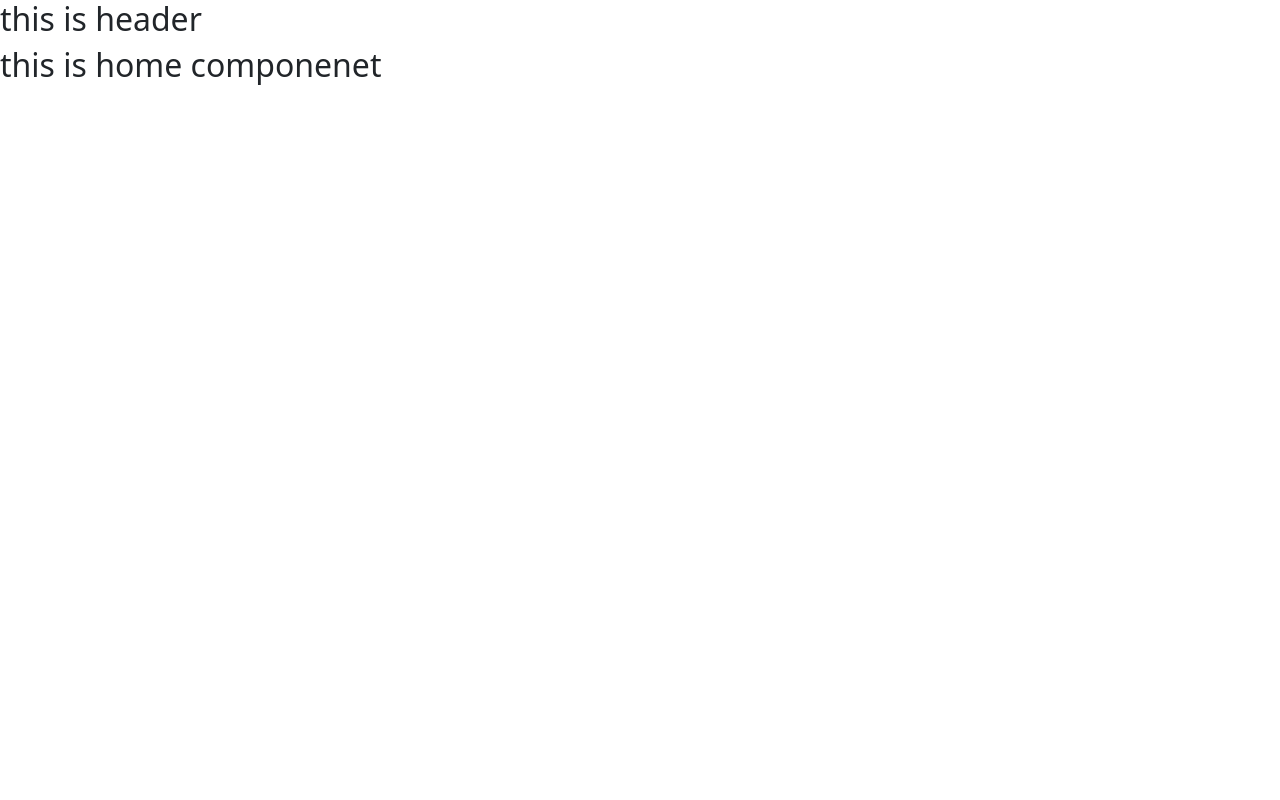
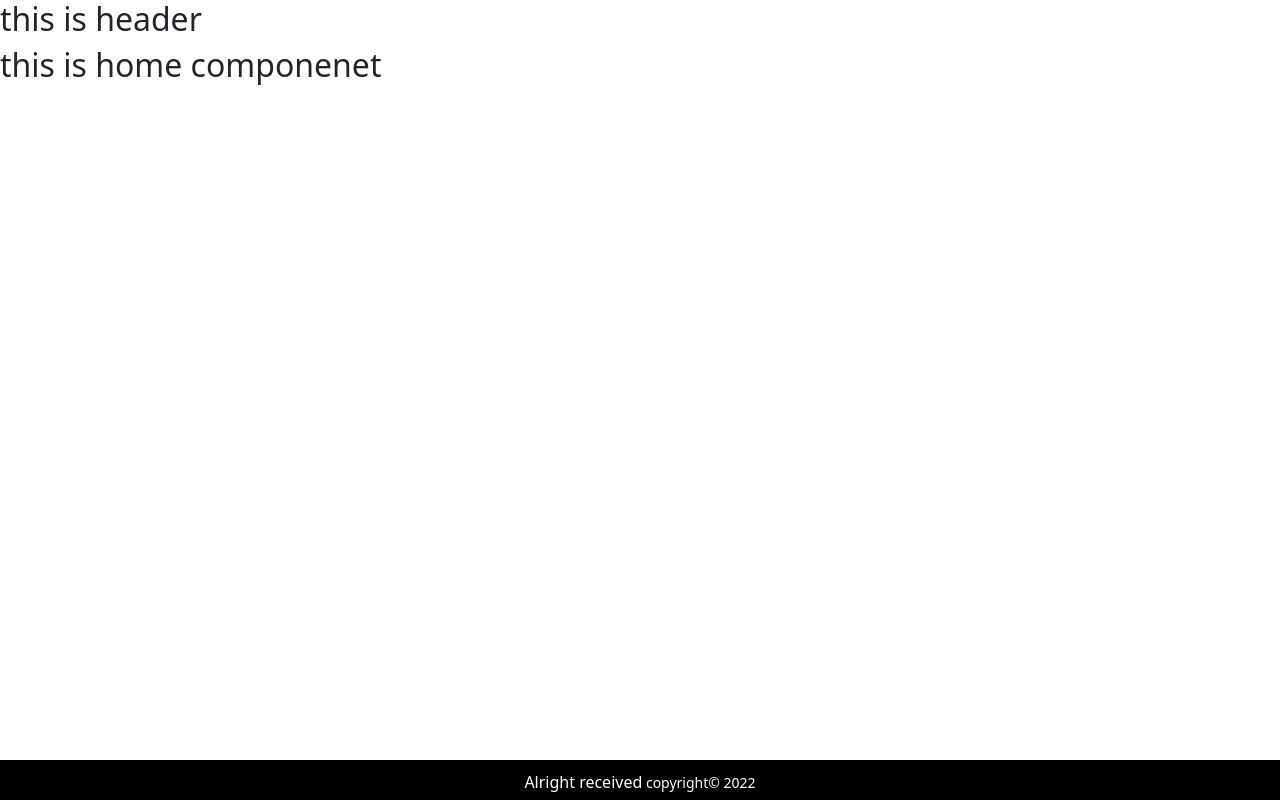
Before and after one commit to mehedi-hasan-shuvon/assignment-10-independent, a React (Create React App) app: page / in a window 1280 px wide. Built offline with nearby package versions, Linux system fonts and the light colour scheme.

Commit message:
added fixed footer

```diff
--- a/src/App.js
+++ b/src/App.js
@@ -5,6 +5,7 @@ import Header from './Pages/Shared/Header/Header';
 import { Route, Routes } from 'react-router-dom';
 import Home from './Pages/Home/Home/Home';
 import NotFound from './Pages/Shared/NotFound/NotFound';
+import Footer from './Pages/Shared/Footer/Footer';
 function App() {
   return (
     <div className="App">
@@ -16,6 +17,8 @@ function App() {
 
         <Route path='*' element={<NotFound></NotFound>}></Route>
       </Routes>
+
+      <Footer></Footer>
     </div>
   );
 }
--- /dev/null
+++ b/src/Pages/Shared/Footer/Footer.css
@@ -0,0 +1,10 @@
+.footer {
+    position: fixed;
+    padding: 10px 10px 0px 10px;
+    bottom: 0;
+    width: 100%;
+    /* Height of the footer*/
+    height: 40px;
+    background: black;
+    color: white;
+}
--- /dev/null
+++ b/src/Pages/Shared/Footer/Footer.js
@@ -0,0 +1,11 @@
+import React from 'react';
+import './Footer.css'
+const Footer = () => {
+    return (
+        <footer className='text-center mt-3 footer'>
+            <p>Alright received<small> copyright© {new Date().getFullYear()}</small></p>
+        </footer>
+    );
+};
+
+export default Footer;
```
